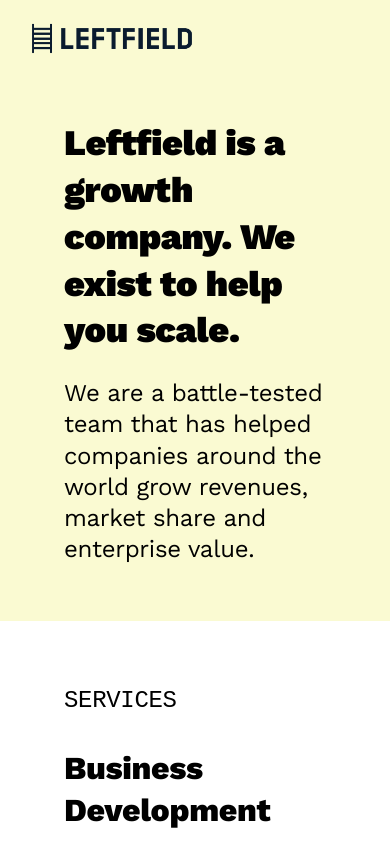
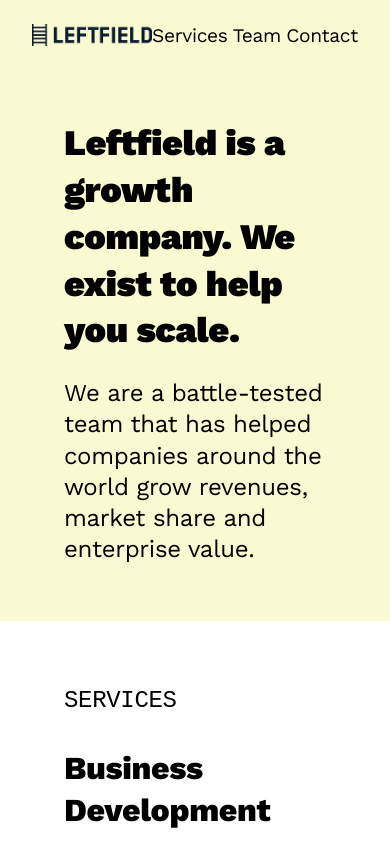
Before and after one commit to aaryamansen/leftfield-website, a Gatsby site: page / in a window 390 px wide. Shown: the top 844 px of the page. Built offline with nearby package versions, Linux system fonts and the light colour scheme; Gatsby itself is replaced by a stand-in of ours.

Commit message:
final Responsive

```diff
--- a/src/components/Header.css
+++ b/src/components/Header.css
@@ -36,11 +36,19 @@
 
 }
 
+.NavLinks a:nth-child(4) {
+    display: none;
+}
+
 .Header a {
     font-size: 1.5rem;
     color: black;
     font-weight: 400;
     text-decoration: none;
+}
+
+.logoimg {
+    width: 160px;
 }
 
 @media (max-width: 640px) {
@@ -53,19 +61,21 @@
     }
 
     .HeaderGroup {
-        grid-template-columns: repeat(4, auto);
+        grid-template-columns: repeat(3, auto);
         font-size: 0.5rem;
     }
 
-    .NavLinks a:nth-child(1) {
-        display: none;
+    .Header a {
+        font-size: 1.2rem;
+        color: black;
+        font-weight: 400;
     }
 
-    .NavLinks a:nth-child(2) {
-        display: none;
+    .NavLinks {
+        text-align: center;
     }
 
-    .NavLinks a:nth-child(3) {
-        display: none;
+    .logoimg {
+        width: 120px;
     }
 }
--- a/src/components/header.js
+++ b/src/components/header.js
@@ -30,7 +30,7 @@
     return (
       <div className={this.state.hasScrolled ? 'Header HeaderScrolled' : 'Header'}>
         <div className="HeaderGroup">
-            <Link to="/"><img src={require('../images/leftfield-logo.png')} width="160" /></Link>
+            <Link to="/"><img src={require('../images/leftfield-logo.png')} className="logoimg" /></Link>
             <div className="NavLinks">
                 <Link to="/services">Services</Link>
                 <Link to="/team">Team</Link>
```
Also changed, not shown: src/images/hbm.png (added).
